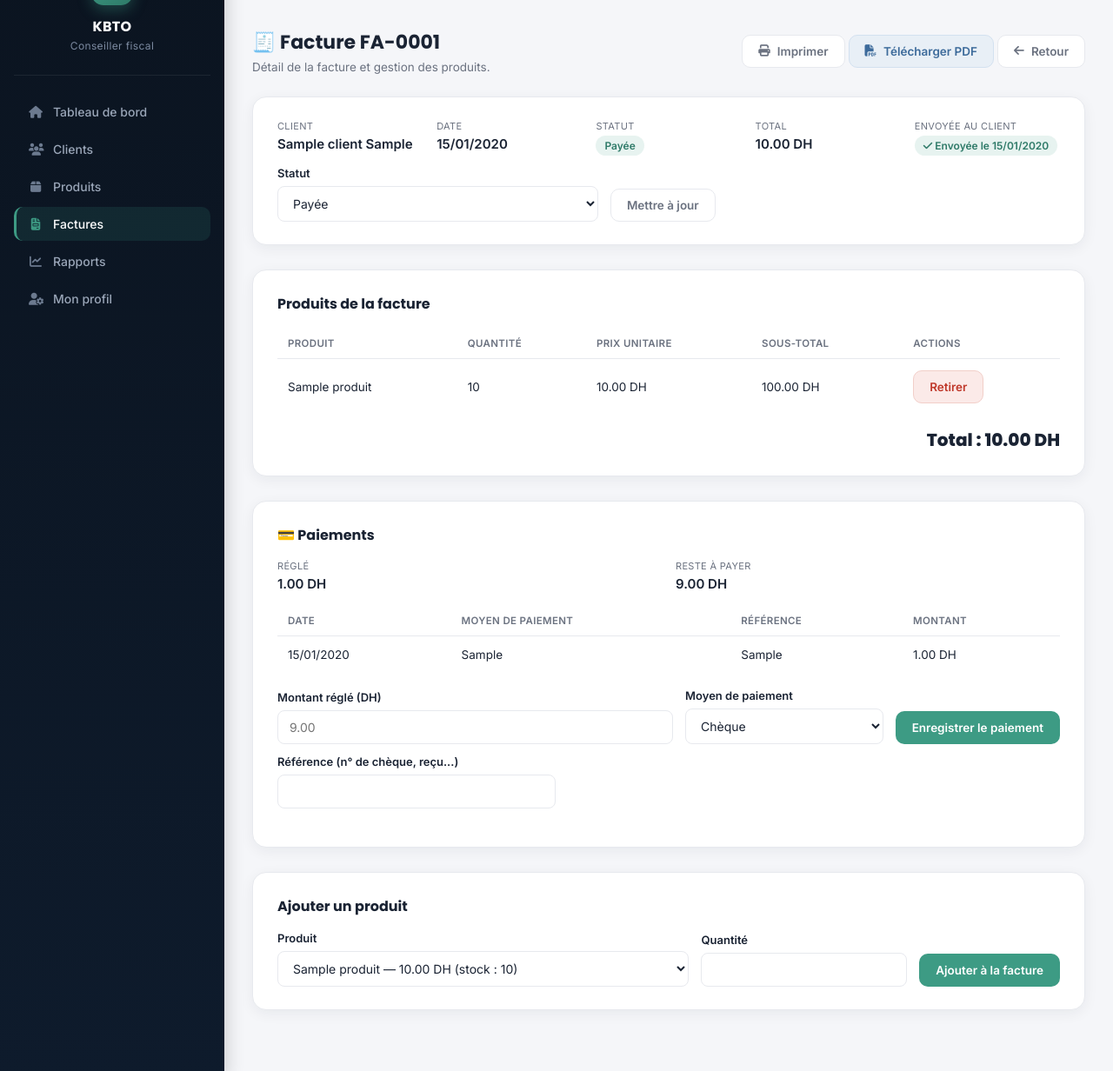
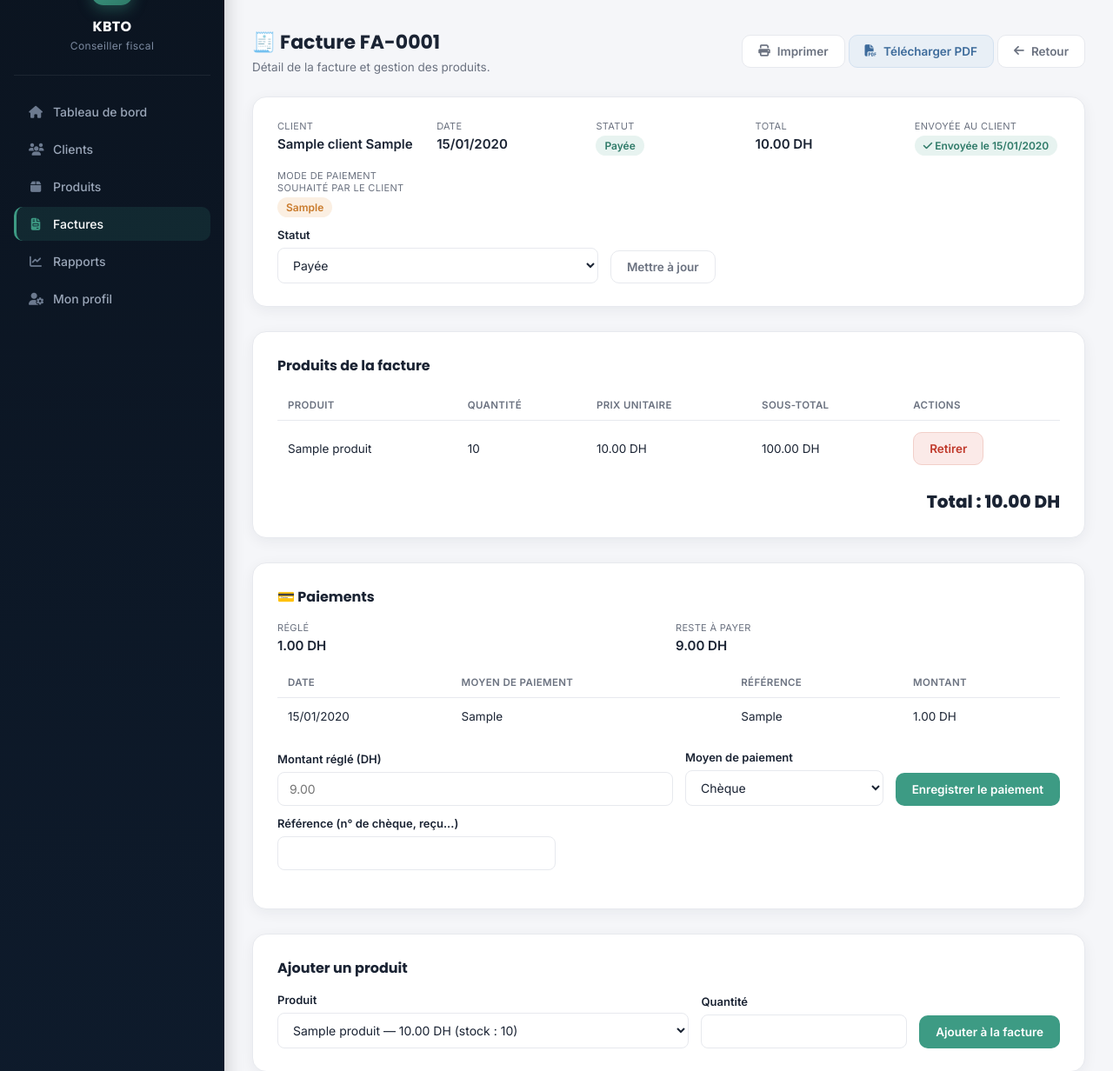
Before and after one commit to aarabanas/Gestion_commerciale_kbto, a Flask app: page /factures/1 in a window 1280 px wide. Shown: the part 72-1304 px from the top of the page at 87% size. Run offline with Flask 3, Linux system fonts and the light colour scheme; a user stored in the database is signed in; tables that the repository leaves empty hold one stand-in row (values such as "Sample post"); some libraries are stand-ins or nearby versions.

Commit message:
Ajoute le choix du mode de paiement a la commande client
- Le client choisit cheque/espece/carte en passant commande
- Cheque et especes : commande creee normalement, admin notifie (cloche +
  affichage sur la fiche facture)
- Carte : refusee avec un message explicite (paiement en ligne pas encore actif)

```diff
--- a/app.py
+++ b/app.py
@@ -354,6 +354,15 @@ def injecter_notifications():
                 "url": url_for("liste_factures"),
             })
 
+        nb_a_encaisser = Facture.query.filter(
+            Facture.mode_paiement_prevu.isnot(None), Facture.statut == "attente"
+        ).count()
+        if nb_a_encaisser:
+            alertes.append({
+                "texte": f"{nb_a_encaisser} commande(s) client en attente de règlement (chèque/espèces)",
+                "url": url_for("liste_factures"),
+            })
+
     return {"notifications": alertes, "nb_notifications": len(alertes)}
 
 
@@ -1296,6 +1305,15 @@ def portail_ajouter_commande():
         entree.produit.choices = choix_produits()
 
     if form.validate_on_submit():
+        if form.mode_paiement.data == "carte":
+            flash(
+                "Le paiement par carte bancaire n'est pas encore disponible. "
+                "Merci de choisir « Chèque » ou « Espèces » pour cette commande, "
+                "ou contactez-nous directement.",
+                "danger",
+            )
+            return render_template("portail_ajouter_commande.html", form=form)
+
         lignes_valides = [
             (entree.get("produit") or 0, entree.get("quantite") or 0)
             for entree in form.lignes.data
@@ -1305,7 +1323,11 @@ def portail_ajouter_commande():
         if not lignes_valides:
             flash("Veuillez sélectionner au moins un produit.", "danger")
         else:
-            commande = Facture(client_id=current_user.id, statut="attente")
+            commande = Facture(
+                client_id=current_user.id,
+                statut="attente",
+                mode_paiement_prevu=form.mode_paiement.data,
+            )
             db.session.add(commande)
             db.session.commit()
 
@@ -1314,7 +1336,12 @@ def portail_ajouter_commande():
                 if not ok:
                     flash(message, "danger")
 
-            flash("Commande passée avec succès.", "success")
+            flash(
+                f"Commande passée avec succès. Mode de paiement choisi : "
+                f"{METHODES_PAIEMENT[form.mode_paiement.data]}. "
+                "Notre équipe a été informée.",
+                "success",
+            )
             return redirect(url_for("portail_detail_facture", id=commande.id))
 
     return render_template("portail_ajouter_commande.html", form=form)
--- a/forms.py
+++ b/forms.py
@@ -180,6 +180,16 @@ class FactureForm(FlaskForm):
 # Formulaire Commande (portail client : pas de choix de client ni de statut)
 # =====================================
 class CommandeClientForm(FlaskForm):
+
+    mode_paiement = SelectField(
+        "Mode de paiement souhaité",
+        choices=[
+            ("cheque", "Chèque"),
+            ("espece", "Espèces"),
+            ("carte", "Carte bancaire"),
+        ],
+        validators=[DataRequired(message="Merci de choisir un mode de paiement.")],
+    )
 
     lignes = FieldList(FormField(LigneCreationForm), min_entries=5, max_entries=5)
 
--- a/models.py
+++ b/models.py
@@ -119,6 +119,7 @@ class Facture(db.Model):
     statut = db.Column(db.String(30), default="attente")
     envoyee = db.Column(db.Boolean, nullable=False, default=False)
     date_envoi = db.Column(db.DateTime, nullable=True)
+    mode_paiement_prevu = db.Column(db.String(20), nullable=True)
     client_id = db.Column(db.Integer, db.ForeignKey("clients.id"))
 
     client = db.relationship("Client", back_populates="factures")
@@ -152,6 +153,10 @@ class Facture(db.Model):
     def montant_restant(self):
         reste = (self.total or Decimal("0")) - self.montant_paye
         return reste if reste > 0 else Decimal("0")
+
+    @property
+    def mode_paiement_prevu_libelle(self):
+        return METHODES_PAIEMENT.get(self.mode_paiement_prevu, self.mode_paiement_prevu)
 
     def __repr__(self):
         return f"<Facture #{self.id}>"
--- a/templates/facture.html
+++ b/templates/facture.html
@@ -83,6 +83,9 @@
                     {% else %}
                         <span class="badge attente">{{ facture.statut_libelle }}</span>
                     {% endif %}
+                    {% if facture.mode_paiement_prevu and facture.statut == 'attente' %}
+                        <br><small style="color:var(--muted)">via {{ facture.mode_paiement_prevu_libelle }}</small>
+                    {% endif %}
                 </td>
                 <td>
                     {% if facture.envoyee %}
--- a/templates/facture_detail.html
+++ b/templates/facture_detail.html
@@ -56,6 +56,12 @@
                 {% endif %}
             </strong>
         </div>
+        {% if facture.mode_paiement_prevu %}
+        <div class="item">
+            <small>Mode de paiement souhaité par le client</small>
+            <strong><span class="badge attente">{{ facture.mode_paiement_prevu_libelle }}</span></strong>
+        </div>
+        {% endif %}
     </div>
 
     <div class="ligne-ajout" style="margin-top:12px; align-items:start;">
```
Also changed, not shown: migrations/versions/3be55efb9128_mode_de_paiement_prevu_sur_facture.py (added, +32 -0 lines), templates/portail_ajouter_commande.html (+9 -0 lines), tests/test_portail_commandes.py (+40 -2 lines).
